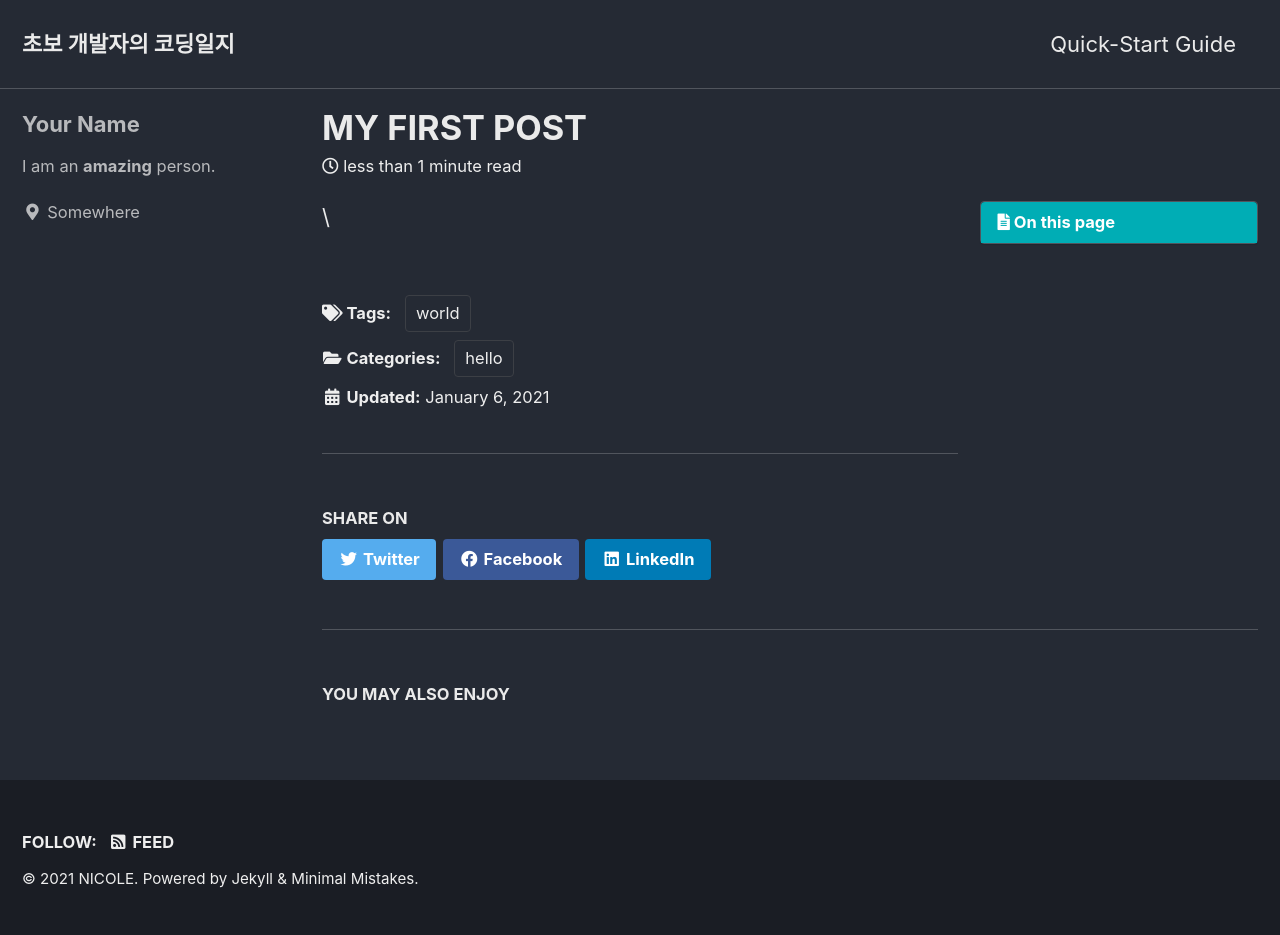
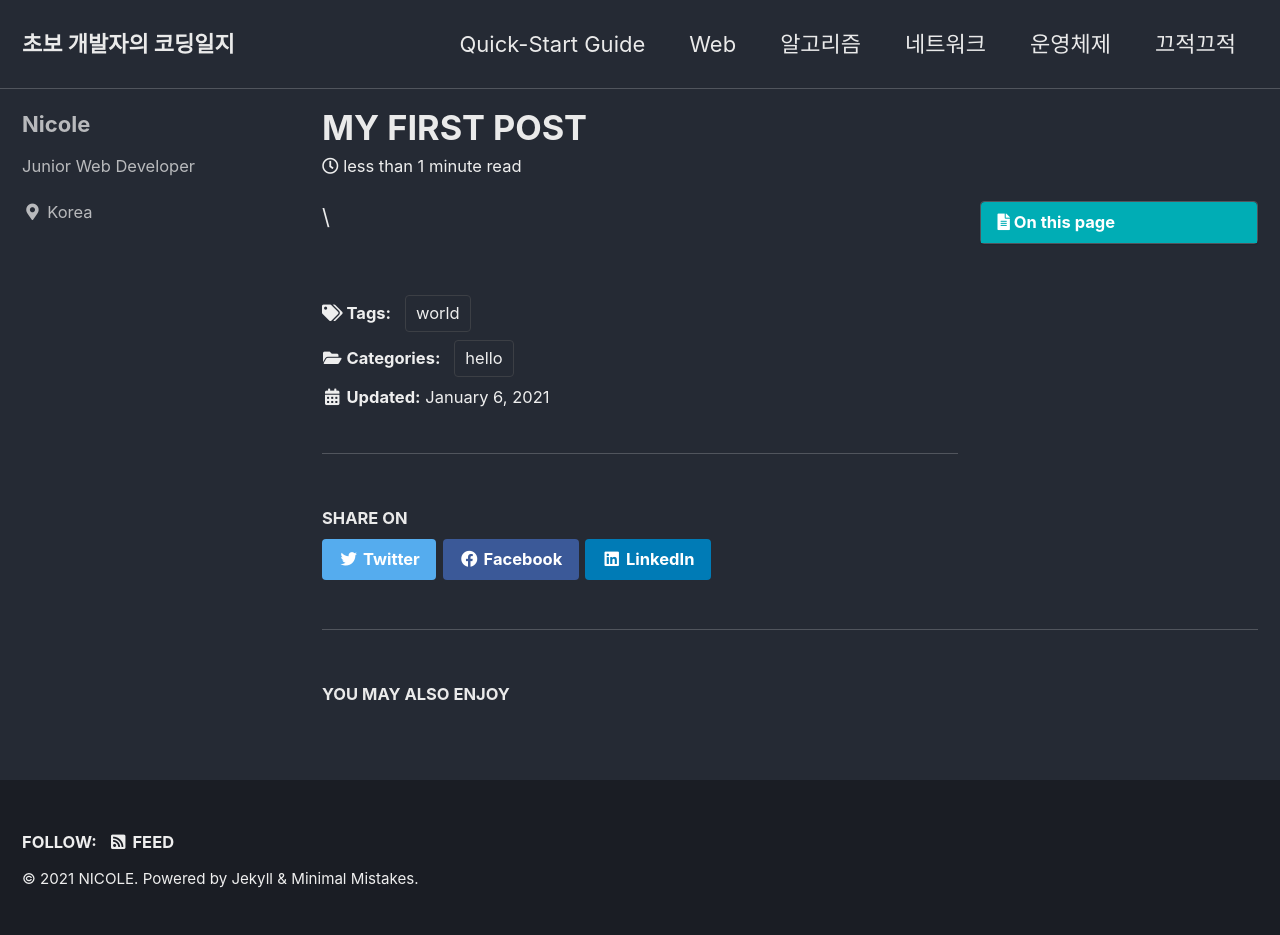
Before and after one commit to isun-dev/isun-dev.github.io, a Jekyll site: the page built from _posts/2021-01-06-hello.md, in a window 1280 px wide. Built offline with Jekyll 4.4.1, drawn with Linux system fonts in a browser that asks for light colours; cached includes are drawn as plain includes.

Commit message:
카테고리 추가

```diff
--- a/_config.yml
+++ b/_config.yml
@@ -93,10 +93,10 @@ analytics:
 
 # Site Author
 author:
-  name             : "Your Name"
+  name             : "Nicole"
   avatar           : # path of avatar image, e.g. "/assets/images/bio-photo.jpg"
-  bio              : "I am an **amazing** person."
-  location         : "Somewhere"
+  bio              : "Junior Web Developer"
+  location         : "Korea"
   email            :
   links:
     - label: "Email"
--- a/_data/navigation.yml
+++ b/_data/navigation.yml
@@ -2,11 +2,13 @@
 main:
   - title: "Quick-Start Guide"
     url: https://mmistakes.github.io/minimal-mistakes/docs/quick-start-guide/
-  # - title: "About"
-  #   url: https://mmistakes.github.io/minimal-mistakes/about/
-  # - title: "Sample Posts"
-  #   url: /year-archive/
-  # - title: "Sample Collections"
+  - title: "Web"
+    # url: https://mmistakes.github.io/minimal-mistakes/about/
+  - title: "알고리즘"
+    # url: /year-archive/
+  - title: "네트워크"
   #   url: /collection-archive/
-  # - title: "Sitemap"
+  - title: "운영체제"
   #   url: /sitemap/
+  - title: "끄적끄적"
+  #   url: /sitemap/
```
Also changed, not shown: _posts/404.md (added, +16 -0 lines).
